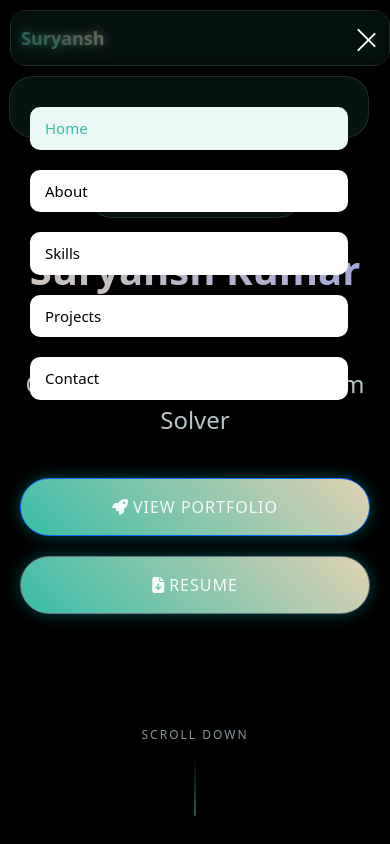
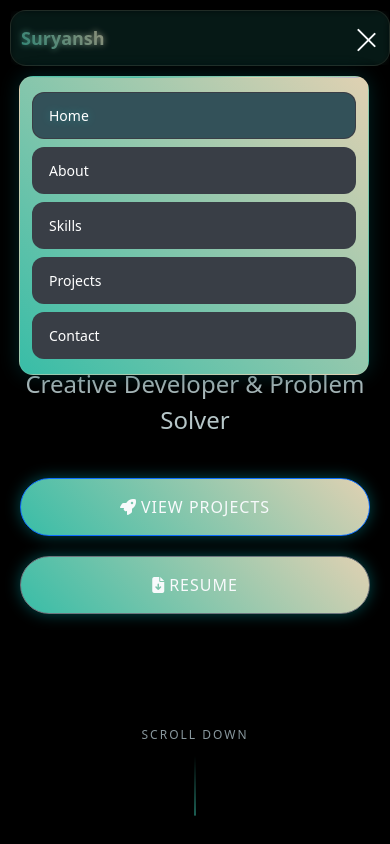
Before and after one commit to Suryansh764/portfolio.v1, a React (Vite) app: page / in a window 390 px wide. Both pictures are taken after a click on the button 366 px from the left and 38 px from the top of the page. Shown: the top 844 px of the page. Built offline with nearby package versions, Linux system fonts and the light colour scheme.

Commit message:
fixed alignment for footer | text fix for Hero section | Adding container to the nav item for mobile view

```diff
--- a/src/App.css
+++ b/src/App.css
@@ -1824,3 +1824,210 @@ html {
         border: 2px solid var(--primary);
     }
 }
+
+
+/* Updated Mobile Navigation Styles - Replace your existing mobile nav styles with these */
+
+.mobile-nav {
+    position: fixed;
+    top: 80px; /* Position below the navbar */
+    right: -100%;
+    width: 320px;
+    height: auto; /* Changed from calc(100vh - 100px) to auto */
+    max-height: calc(100vh - 120px);
+    background: transparent; /* Made transparent */
+    backdrop-filter: none; /* Removed backdrop filter from main container */
+    border: none; /* Removed border from main container */
+    border-radius: 0;
+    padding: 0; /* Removed padding from main container */
+    transition: all 0.4s cubic-bezier(0.4, 0, 0.2, 1);
+    z-index: 999;
+    overflow: visible;
+}
+
+.mobile-nav.active {
+    right: 20px;
+}
+
+/* Mobile Nav Container - This is where the glassmorphic styling goes */
+.mobile-nav-container {
+    background: var(--glass-bg);
+    backdrop-filter: blur(20px);
+    border: 1px solid var(--glass-border);
+    border-radius: 20px;
+    padding: 25px 20px;
+    position: relative;
+    overflow: hidden;
+    opacity: 0;
+    transform: translateY(20px) scale(0.95);
+    transition: all 0.4s cubic-bezier(0.4, 0, 0.2, 1);
+    box-shadow:
+        0 0 20px rgba(0, 245, 255, 0.15),
+        0 10px 30px rgba(0, 0, 0, 0.3);
+}
+
+/* Container appears when mobile nav is active */
+.mobile-nav.active .mobile-nav-container {
+    opacity: 1;
+    transform: translateY(0) scale(1);
+    transition-delay: 0.1s;
+}
+
+/* Glassmorphic border effect */
+.mobile-nav-container::before {
+    content: '';
+    position: absolute;
+    top: 0;
+    left: 0;
+    width: 100%;
+    height: 1px;
+    background: linear-gradient(90deg, transparent, var(--primary), var(--secondary), transparent);
+    opacity: 0.8;
+}
+
+/* Subtle corner accent */
+.mobile-nav-container::after {
+    content: '';
+    position: absolute;
+    top: 0;
+    right: 0;
+    width: 60px;
+    height: 1px;
+    background: linear-gradient(90deg, transparent, var(--accent));
+    opacity: 0.6;
+}
+
+/* Mobile Nav Links */
+.mobile-nav-links {
+    list-style: none;
+    padding: 0;
+    margin: 0;
+    display: flex;
+    flex-direction: column;
+    gap: 8px;
+
+}
+
+.mobile-nav-links li {
+    opacity: 0;
+    transform: translateX(30px);
+    border-radius: 12px;
+    transition: all 0.3s cubic-bezier(0.4, 0, 0.2, 1);
+    background:var(--bg-secondary);
+    overflow: hidden;
+    position: relative;
+    border: 1px solid transparent;
+}
+
+/* Staggered animation when container appears */
+.mobile-nav.active .mobile-nav-links li {
+    opacity: 1;
+    transform: translateX(0);
+}
+
+.mobile-nav.active .mobile-nav-links li:nth-child(1) { transition-delay: 0.2s; }
+.mobile-nav.active .mobile-nav-links li:nth-child(2) { transition-delay: 0.3s; }
+.mobile-nav.active .mobile-nav-links li:nth-child(3) { transition-delay: 0.4s; }
+.mobile-nav.active .mobile-nav-links li:nth-child(4) { transition-delay: 0.5s; }
+.mobile-nav.active .mobile-nav-links li:nth-child(5) { transition-delay: 0.6s; }
+
+/* Enhanced hover effects for mobile nav items */
+.mobile-nav-links li::before {
+    content: '';
+    position: absolute;
+    top: 0;
+    left: -100%;
+    width: 100%;
+    height: 100%;
+    background: linear-gradient(90deg, transparent, rgba(0, 245, 255, 0.1), transparent);
+    transition: left 0.5s ease;
+    z-index: 0;
+}
+
+.mobile-nav-links li:hover::before {
+    left: 100%;
+}
+
+.mobile-nav-links li:hover {
+    background: rgba(0, 245, 255, 0.08);
+    border-color: rgba(0, 245, 255, 0.2);
+    transform: translateX(3px);
+    box-shadow: 0 3px 12px rgba(0, 245, 255, 0.2);
+}
+
+/* Mobile nav link styling */
+.mobile-nav-links a {
+    color: var(--text-primary);
+    text-decoration: none;
+    font-weight: 500;
+    font-size: 16px;
+    position: relative;
+    transition: all 0.3s ease;
+    cursor: pointer;
+    display: block;
+    padding: 16px 20px;
+    border-radius: 11px;
+    background: transparent;
+    z-index: 1;
+}
+
+.mobile-nav-links a:hover {
+    color: var(--primary);
+    text-shadow: 0 0 10px rgba(0, 245, 255, 0.5);
+}
+
+.mobile-nav-links a.active {
+    color: var(--primary);
+    background: rgba(0, 245, 255, 0.1);
+    text-shadow: 0 0 10px rgba(0, 245, 255, 0.3);
+}
+
+/* Mobile overlay - keep this lightweight */
+.mobile-overlay {
+    position: fixed;
+    top: 0;
+    left: 0;
+    width: 100%;
+    height: 100%;
+    background: rgba(0, 0, 0, 0.3); /* Reduced opacity */
+    backdrop-filter: blur(3px); /* Reduced blur */
+    z-index: 998; /* Lower than nav */
+    opacity: 0;
+    animation: fadeIn 0.3s ease forwards;
+}
+
+/* Responsive adjustments */
+@media (max-width: 768px) {
+    .mobile-nav {
+        width: calc(100vw - 40px);
+        top: 70px;
+    }
+
+    .mobile-nav-container {
+        margin: 0;
+        border-radius: 16px;
+        padding: 20px 15px;
+    }
+
+    .mobile-nav-links a {
+        font-size: 15px;
+        padding: 14px 18px;
+    }
+}
+
+@media (max-width: 480px) {
+    .mobile-nav {
+        width: calc(100vw - 20px);
+        top: 65px;
+    }
+
+    .mobile-nav-container {
+        border-radius: 14px;
+        padding: 15px 12px;
+    }
+
+    .mobile-nav-links a {
+        font-size: 14px;
+        padding: 12px 16px;
+    }
+}
--- a/src/components/Footer.jsx
+++ b/src/components/Footer.jsx
@@ -141,8 +141,10 @@ export default function Footer() {
           gap: 60px;
           margin-bottom: 60px;
         }
-
           .footer-brand {
+  display: flex;
+  flex-direction: column;
+  align-items: flex-start;
   max-width: 400px;
 }
 
@@ -150,7 +152,7 @@ export default function Footer() {
   display: flex;
   align-items: center;
   gap: 12px;
-          margin-bottom: 20px;
+  margin: 0 0 12px 0;
 }
 
 .logo-text {
@@ -161,6 +163,40 @@ export default function Footer() {
   background-clip: text;
   -webkit-text-fill-color: transparent;
   text-shadow: 0 0 30px rgba(0, 245, 255, 0.3);
+  margin: 0;
+  padding: 0;
+}
+
+.footer-tagline {
+  margin: 0 !important;
+  padding: 0;
+  color: var(--text-secondary);
+  font-size: 16px;
+  line-height: 1.6;
+  font-weight: 300;
+}
+
+        .footer-brand {
+          max-width: 400px;
+        }
+
+        .footer-logo {
+  display: flex;
+  align-items: center;
+  gap: 12px;
+  margin: 0 0 12px 0;
+}
+
+        .logo-text {
+  font-size: 30px;
+  font-weight: 900;
+  background: linear-gradient(45deg, var(--primary), var(--secondary));
+  -webkit-background-clip: text;
+  background-clip: text;
+  -webkit-text-fill-color: transparent;
+  text-shadow: 0 0 30px rgba(0, 245, 255, 0.3);
+  margin: 0;
+  padding: 0;
 }
 
         .logo-dot {
@@ -173,6 +209,8 @@ export default function Footer() {
         }
 
      .footer-tagline {
+  margin: 0 !important;
+  padding: 0;
   color: var(--text-secondary);
   font-size: 16px;
   line-height: 1.6;
@@ -434,7 +472,9 @@ export default function Footer() {
           }
 
           .footer-brand {
-            max-width: 100%;
+  display: flex;
+  flex-direction: column;
+  max-width: 400px;
 }
 
           .footer-nav {
--- a/src/components/Hero.jsx
+++ b/src/components/Hero.jsx
@@ -13,7 +13,7 @@ export default function Hero() {
             <div className="hero-buttons">
                 <a href="#projects" className="btn btn-primary" style={{ borderRadius: "100px", padding: "16px 16px" }}>
                     <i className="fas fa-rocket me-1"></i>
-                    View Portfolio
+                    View Projects
                 </a>
                 <a
                     href="https://drive.google.com/file/d/1zP0EfBHcqLt_RwwLvdDo9aL5oS04a3QN/view?usp=sharing"
--- a/src/components/Navbar.jsx
+++ b/src/components/Navbar.jsx
@@ -102,10 +102,12 @@ export default function Navbar() {
         </button>
 
 
-        <div className={`mobile-nav ${isMenuOpen ? 'active' : ''}`}>
-          <ul className="mobile-nav-links">
+        <div className={`mobile-nav ${isMenuOpen ? 'active' : ''}`} style={{padding: "0px  0px   0px 20px"}}>
+          <div className="mobile-nav-container" style={{background: "linear-gradient(45deg, var(--primary), var(--secondary))"}} >
+            <ul className="mobile-nav-links" >
             <li>
               <Link
+                style={{ color: "white" }}
                 to="home"
                 spy={true}
                 smooth={true}
@@ -119,6 +121,7 @@ export default function Navbar() {
             </li>
             <li>
               <Link
+               style={{ color: "white" }}
                 to="about"
                 spy={true}
                 smooth={true}
@@ -132,6 +135,7 @@ export default function Navbar() {
             </li>
             <li>
               <Link
+               style={{ color: "white" }}
                 to="skills"
                 spy={true}
                 smooth={true}
@@ -145,6 +149,7 @@ export default function Navbar() {
             </li>
             <li>
               <Link
+               style={{ color: "white" }}
                 to="projects"
                 spy={true}
                 smooth={true}
@@ -158,6 +163,7 @@ export default function Navbar() {
             </li>
             <li>
               <Link
+               style={{ color: "white" }}
                 to="contact"
                 spy={true}
                 smooth={true}
@@ -170,6 +176,8 @@ export default function Navbar() {
             </Link>
             </li>
           </ul>
+          </div>
+
         </div>
 
 
```
Lines whose indentation alone changed are shown as unchanged.
